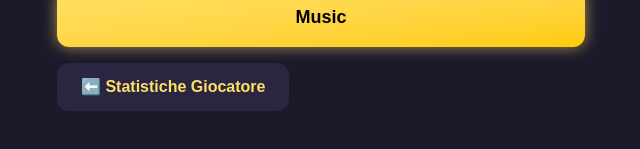
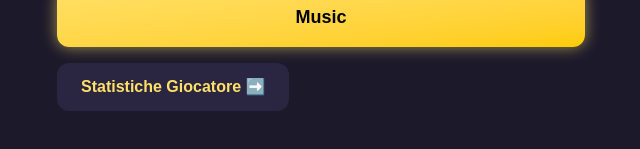
Before and after one commit to AlessandroDimaria/Quiz_App, a Next.js app: page /categories in a window 1280 px wide. Shown: the part 629-778 px from the top of the page, without its empty margins (319-959 px from the left). Built offline with nearby package versions, Linux system fonts and the light colour scheme.

Commit message:
minor fixes

```diff
--- a/src/app/categories/page.jsx
+++ b/src/app/categories/page.jsx
@@ -43,7 +43,7 @@ return (
   onClick={() => router.push("/stats")}
   className="mb-8 px-6 py-3 rounded-xl mt-4 bg-[#2a2540] text-[#ffe066] font-semibold hover:scale-105 transition-all"
 >
-  ⬅️ Statistiche Giocatore
+Statistiche Giocatore ➡️
 </button>
     </div>
   </div>
```
